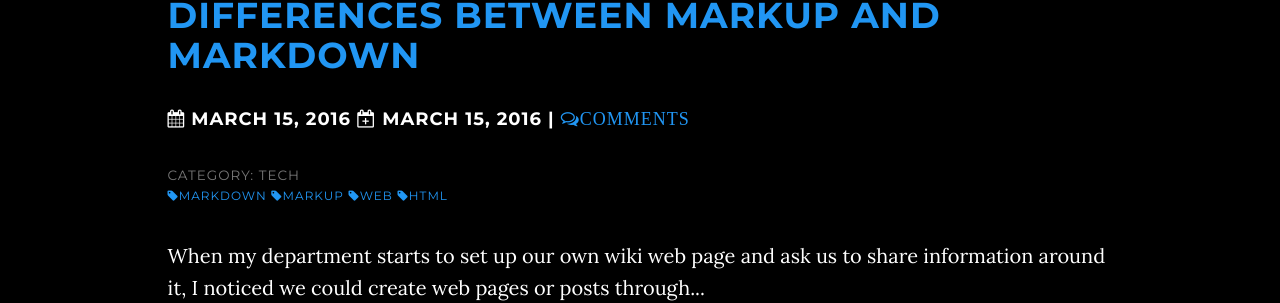
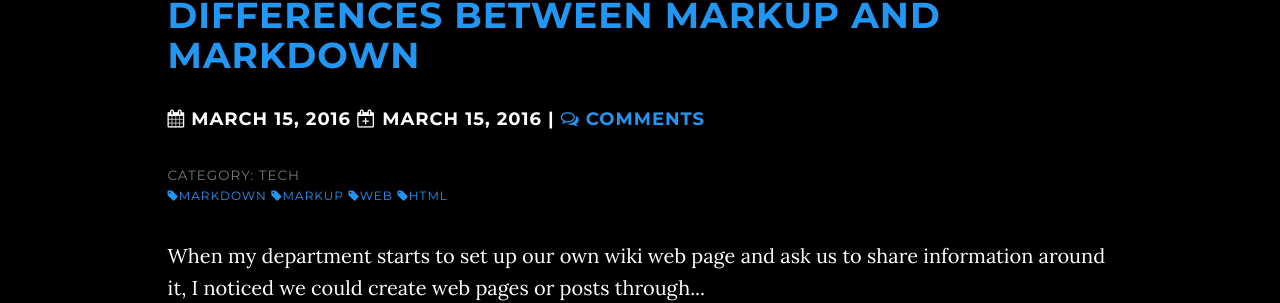
Before and after one commit to abrahamdu/abrahamdu.github.io, a Jekyll site: the page built from index.html, in a window 1280 px wide and 900 px high, scrolled down 1074 px. Shown: the part 148-451 px from the top of the window. Built offline with Jekyll 4.4.1, drawn with Linux system fonts in a browser that asks for light colours; nearby versions of some CDN libraries; comment, search, counter and statistics services are not loaded.

Commit message:
Fix icon

```diff
--- a/_includes/latest-post.html
+++ b/_includes/latest-post.html
@@ -12,7 +12,7 @@
         <h4 class="date">
             <strong><i class="fa fa-calendar" aria-hidden="true"></i> {{ post.date | date: '%B %d, %Y' }}</strong>
             <strong><i class="fa fa-calendar-plus-o" aria-hidden="true"></i> {{ post.modifiedOn | date: '%B %d, %Y' }}</strong> |
-            <a href="{{site.baseurl}}{{post.url }}#disqus_thread"><i class="fa fa-comments-o" aria-hidden="true">Comments</i></a>
+            <a href="{{site.baseurl}}{{post.url }}#disqus_thread"><i class="fa fa-comments-o" aria-hidden="true"></i> Comments</a>
         </h4>
           <h4>
             <small>
```
